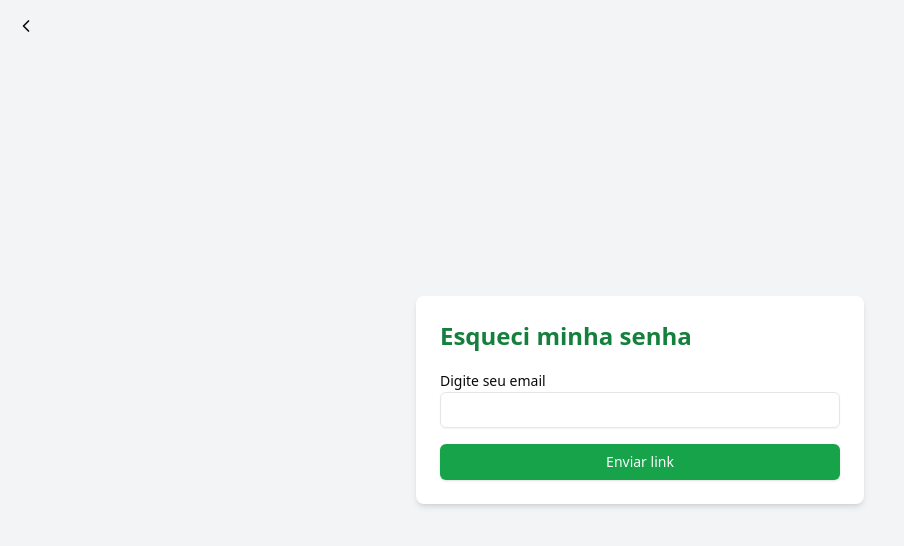
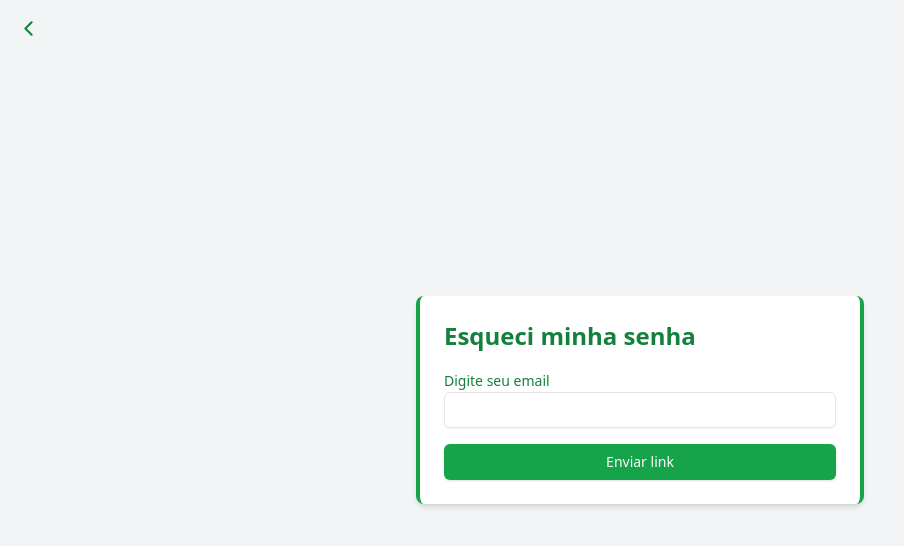
Before and after one commit to Raafaalopes/TicketRu, a Next.js app: page /forgot-password in a window 1280 px wide. Shown: the top 546 px of the page, without its empty margins (0-904 px from the left). Built offline with nearby package versions, Linux system fonts and the light colour scheme; no server answers.

Commit message:
adicionado toast para melhores alertas

```diff
--- a/app/cadastro/page.tsx
+++ b/app/cadastro/page.tsx
@@ -6,6 +6,7 @@ import { Input } from "@/app/_components/ui/input";
 import { Eye, EyeOff } from "lucide-react";
 import { Button } from "@/app/_components/ui/button";
 import { useRouter } from "next/navigation";
+import { toast } from "sonner";
 
 export default function Login() {
   const [nome, setNome] = useState("");
@@ -21,7 +22,7 @@ export default function Login() {
     e.preventDefault();
 
     if (senha !== confirmarSenha) {
-      alert("As senhas não coincidem");
+      toast.error("As senhas não coincidem");
       return;
     }
 
@@ -36,13 +37,13 @@ export default function Login() {
 
       if (!res.ok) throw new Error(data.error || "Erro ao cadastrar");
 
-      alert("Cadastro realizado com sucesso!");
+      toast.success("Cadastro realizado com sucesso!");
       router.push("/login");
     } catch (err: unknown) {
       if (err instanceof Error) {
-        alert(err.message);
+        toast.error(err.message);
       } else {
-        alert("Ocorreu um erro desconhecido.");
+        toast.error("Ocorreu um erro desconhecido.");
       }
     }
   };
--- a/app/comprar/page.tsx
+++ b/app/comprar/page.tsx
@@ -5,6 +5,7 @@ import { useState } from "react";
 import Sidebar from "../_components/Sidebar";
 import { useRouter } from "next/navigation";
 import { useUser } from "../_context/UserContext";
+import { toast } from "sonner";
 
 export default function ComprarPage() {
   const [almocoQtd, setAlmocoQtd] = useState(0);
@@ -62,11 +63,11 @@ export default function ComprarPage() {
         const query = `?cafeQtd=${cafeQtd}&almocoQtd=${almocoQtd}`;
         router.push(`/resumo-compra${query}`);
       } else {
-        alert("Erro ao finalizar a compra");
+        toast.error("Erro ao finalizar a compra");
       }
     } catch (err) {
       console.error(err);
-      alert("Erro inesperado");
+      toast.error("Erro inesperado");
     }
   };
 
--- a/app/forgot-password/page.tsx
+++ b/app/forgot-password/page.tsx
@@ -46,17 +46,19 @@ export default function ForgotPassword() {
 
   return (
     <>
-      <nav className="absolute top-4 left-4">
-        <NavLink href="/home" icon={<ChevronLeft size={20} />} />
+      <nav className="absolute top-4 left-4 text-green-700">
+        <NavLink href="/home" icon={<ChevronLeft size={25} />} />
       </nav>
-      <div className="flex items-center justify-center min-h-screen bg-gray-100">
-        <div className="w-full max-w-md bg-white p-6 rounded-lg shadow-md">
+      <div className="flex items-center justify-center min-h-screen bg-gray-100 ">
+        <div className="w-full max-w-md bg-white p-6 rounded-lg shadow-md border-l-4 border-r-4 border-green-600">
           <h1 className="text-2xl font-bold mb-4 text-green-700">
             Esqueci minha senha
           </h1>
           <form onSubmit={handleSubmit} className="space-y-4">
             <div>
-              <Label htmlFor="email">Digite seu email</Label>
+              <Label className="text-green-700" htmlFor="email">
+                Digite seu email
+              </Label>
               <Input
                 id="email"
                 type="email"
--- a/app/layout.tsx
+++ b/app/layout.tsx
@@ -1,5 +1,6 @@
 import type { Metadata } from "next";
 import "./globals.css";
+import { Toaster } from "sonner";
 import { UserProvider } from "./_context/UserContext";
 
 export const metadata: Metadata = {
@@ -14,7 +15,10 @@ export default function RootLayout({
   return (
     <html lang="pt-BR">
       <body>
-        <UserProvider>{children}</UserProvider>
+        <UserProvider>
+          {children}
+          <Toaster richColors position="top-right" />
+        </UserProvider>
       </body>
     </html>
   );
--- a/app/login/page.tsx
+++ b/app/login/page.tsx
@@ -6,6 +6,7 @@ import { Input } from "@/app/_components/ui/input";
 import { Eye, EyeOff } from "lucide-react";
 import { Button } from "@/app/_components/ui/button";
 import { useRouter } from "next/navigation";
+import { toast } from "sonner";
 
 export default function Login() {
   const [showPassword, setShowPassword] = useState(false);
@@ -30,14 +31,14 @@ export default function Login() {
 
       if (!res.ok) throw new Error(data.error || "Erro ao fazer login");
 
-      alert("Login realizado com sucesso!");
+      toast.success("Login realizado com sucesso!");
       console.log("redirecionando para o home");
       router.push("/home"); // ou dashboard
     } catch (err: unknown) {
       if (err instanceof Error) {
-        alert(err.message);
+        toast.error(err.message);
       } else {
-        alert("Ocorreu um erro desconhecido.");
+        toast.error("Ocorreu um erro desconhecido.");
       }
     }
   };
@@ -105,9 +106,6 @@ export default function Login() {
               </button>
             </div>
           </div>
-
-          {/* Erro --> no meu outro codigo tem essa parte que se nao me engano é mais relacionado com o back end
-        entao nao precisa resolver ainda */}
           {/* MANTER CONECTADO */}
           <div className="flex items-center space-x-2">
             <input
--- a/app/resumo-compra/page.tsx
+++ b/app/resumo-compra/page.tsx
@@ -4,6 +4,7 @@
 import { useUser } from "@/app/_context/UserContext";
 import { useSearchParams, useRouter } from "next/navigation";
 import { useEffect, useState } from "react";
+import { toast } from "sonner";
 
 const precos = {
   ESTUDANTE: {
@@ -43,7 +44,7 @@ export default function ResumoCompra() {
   const total = cafeQtd * precoCafe + almocoQtd * precoAlmoco;
 
   const finalizar = () => {
-    alert(
+    toast.success(
       `Pagamento simulado com ${formaPagamento.toUpperCase()}.\nCompra finalizada!`
     );
     router.push("/comprar"); // redireciona para a tela de compra
```
